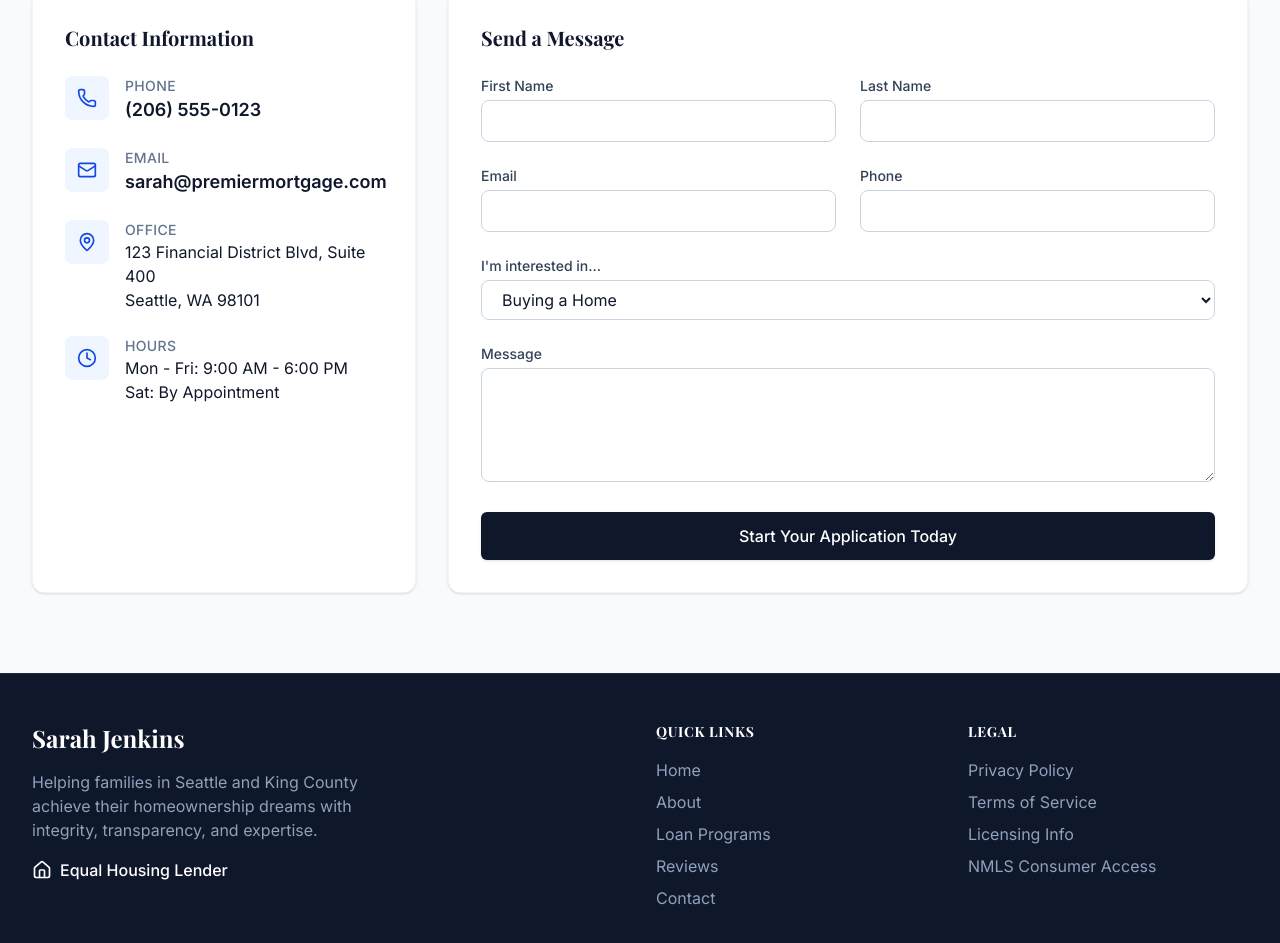
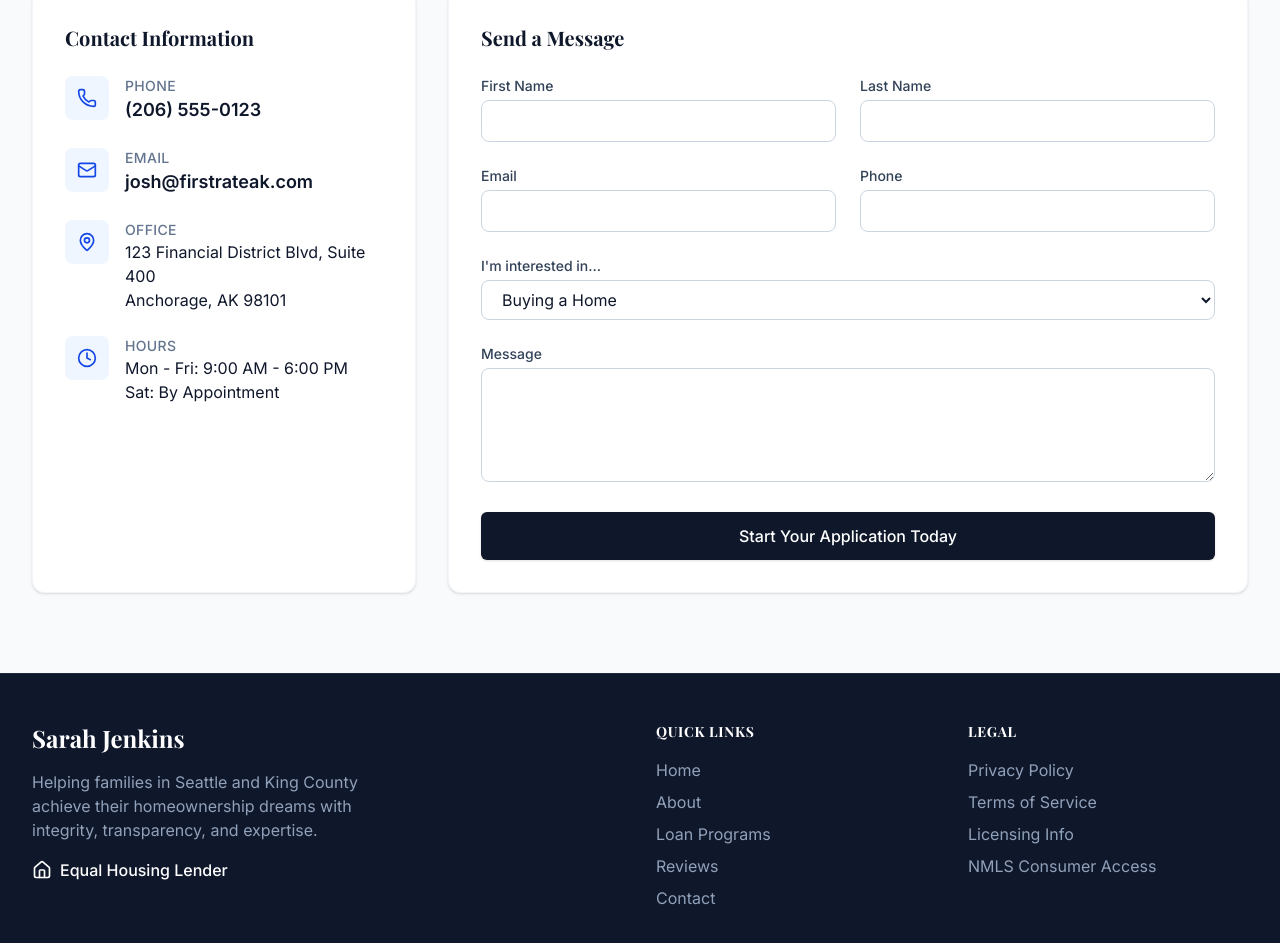
Before and after one commit to astraluxeindustries/josh-herr, a React (Vite) app in the folder premium-mortgage-officer/: page / in a window 1280 px wide. Shown: the part 5940-6883 px from the top of the page. Built offline with nearby package versions, Linux system fonts and the light colour scheme; a web font is replaced by a local one.

Commit message:
Update Contact.tsx

```diff
--- a/premium-mortgage-officer/src/components/Contact.tsx
+++ b/premium-mortgage-officer/src/components/Contact.tsx
@@ -38,8 +38,8 @@
                 </div>
                 <div>
                   <p className="text-sm text-slate-500 font-medium uppercase tracking-wide">Email</p>
-                  <a href="mailto:sarah@premiermortgage.com" className="text-lg font-semibold text-slate-900 hover:text-blue-700 transition-colors">
-                    sarah@premiermortgage.com
+                  <a href="mailto:josh@firstrateak.com" className="text-lg font-semibold text-slate-900 hover:text-blue-700 transition-colors">
+                    josh@firstrateak.com
                   </a>
                 </div>
               </div>
@@ -52,7 +52,7 @@
                   <p className="text-sm text-slate-500 font-medium uppercase tracking-wide">Office</p>
                   <p className="text-slate-900">
                     123 Financial District Blvd, Suite 400<br />
-                    Seattle, WA 98101
+                    Anchorage, AK 98101
                   </p>
                 </div>
               </div>
```
